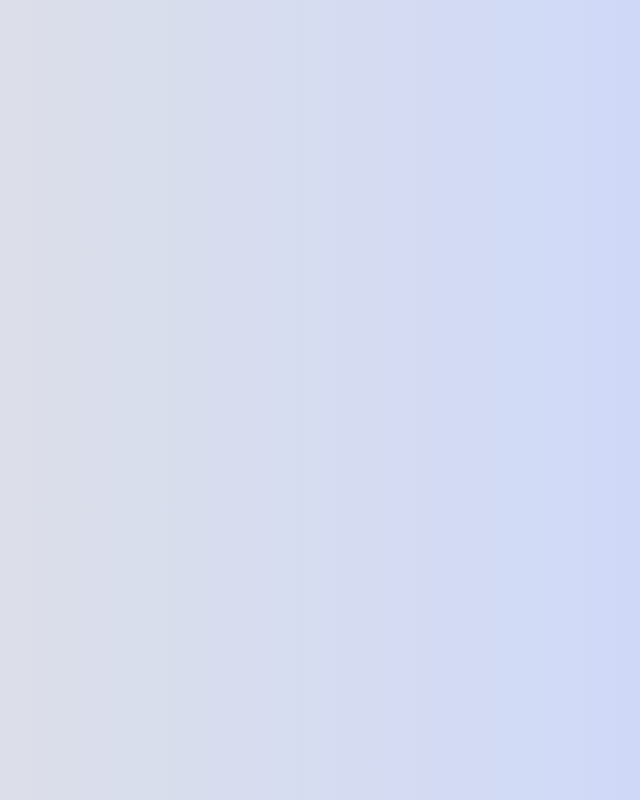
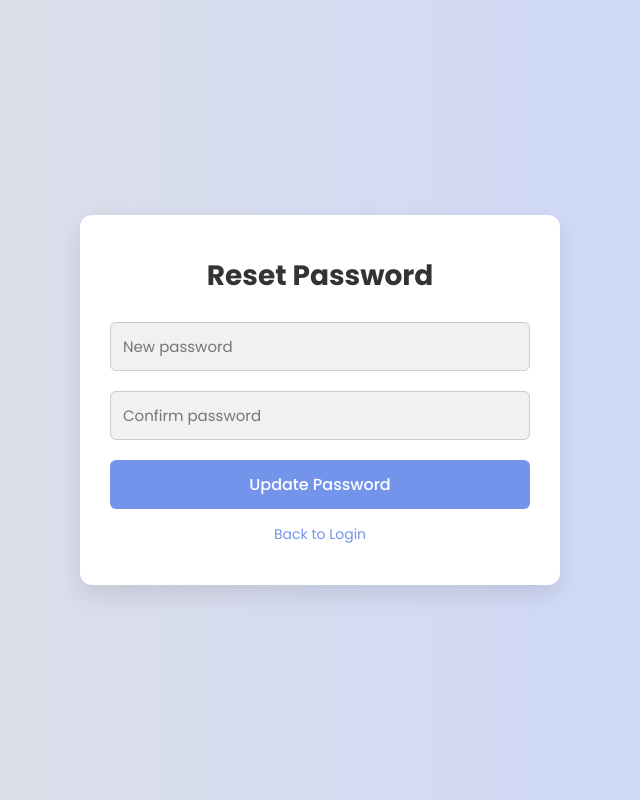
Before and after one commit to anjalybeshari/novaweb, an Angular app in the folder frontend-app/: page /reset-password in a window 1280 px wide. Before the commit this address led to /. Shown: the whole page, without its empty margins (320-960 px from the left). Built offline with nearby package versions, Linux system fonts and the light colour scheme.

Commit message:
krijimi i faqeve forgot dhe reset password

```diff
--- /dev/null
+++ b/frontend-app/src/app/forgot-password/forgot-password.component.html
@@ -0,0 +1,21 @@
+<div class="container">
+  <div class="form-box">
+    <h2>Forgot Password</h2>
+
+    <p class="error-message"   *ngIf="errorMessage">{{ errorMessage }}</p>
+    <p class="success-message" *ngIf="successMessage">{{ successMessage }}</p>
+
+    <form (ngSubmit)="submit()" #form="ngForm">
+      <input
+        type="email"
+        name="email"
+        [(ngModel)]="email"
+        placeholder="Enter your email"
+        required
+      />
+      <button type="submit" [disabled]="form.invalid">Send Reset Link</button>
+    </form>
+
+    <p><a routerLink="/login">Back to Login</a></p>
+  </div>
+</div>
--- /dev/null
+++ b/frontend-app/src/app/forgot-password/forgot-password.component.ts
@@ -0,0 +1,49 @@
+import { Component }    from '@angular/core';
+import { HttpClient }   from '@angular/common/http';
+import { CommonModule } from '@angular/common';
+import { FormsModule }  from '@angular/forms';
+import { RouterLink }   from '@angular/router';
+
+interface ForgotPasswordResponse {
+  status: 'success' | 'error';
+  message: string;
+}
+
+@Component({
+  selector: 'app-forgot-password',
+  standalone: true,
+  imports: [CommonModule, FormsModule, RouterLink],
+  templateUrl: './forgot-password.component.html'
+})
+export class ForgotPasswordComponent {
+  email = '';
+  errorMessage = '';
+  successMessage = '';
+
+  constructor(private http: HttpClient) {}
+
+  submit() {
+    this.errorMessage = '';
+    this.successMessage = '';
+
+    this.http
+      .post<ForgotPasswordResponse>(
+        'http://localhost:8000/api/forgot_password.php',
+        { email: this.email },
+        { withCredentials: true }
+      )
+      .subscribe({
+        next: (res) => {
+          // Explicitly handle each case:
+          if (res.status === 'success') {
+            this.successMessage = res.message;
+          } else {
+            this.errorMessage = res.message;
+          }
+        },
+        error: () => {
+          this.errorMessage = 'Server error';
+        }
+      });
+  }
+}
--- /dev/null
+++ b/frontend-app/src/app/reset-password/reset-password.component.html
@@ -0,0 +1,28 @@
+<div class="container">
+  <div class="form-box">
+    <h2>Reset Password</h2>
+
+    <p class="error-message"   *ngIf="errorMessage">{{ errorMessage }}</p>
+    <p class="success-message" *ngIf="successMessage">{{ successMessage }}</p>
+
+    <form (ngSubmit)="submit()" #form="ngForm">
+      <input
+        type="password"
+        name="password"
+        [(ngModel)]="password"
+        placeholder="New password"
+        required
+      />
+      <input
+        type="password"
+        name="password_confirmation"
+        [(ngModel)]="password_confirmation"
+        placeholder="Confirm password"
+        required
+      />
+      <button type="submit" [disabled]="form.invalid">Update Password</button>
+    </form>
+
+    <p><a routerLink="/login">Back to Login</a></p>
+  </div>
+</div>
--- /dev/null
+++ b/frontend-app/src/app/reset-password/reset-password.component.ts
@@ -0,0 +1,60 @@
+import { Component, OnInit }  from '@angular/core';
+import { ActivatedRoute, Router } from '@angular/router';
+import { HttpClient }         from '@angular/common/http';
+import { CommonModule }       from '@angular/common';
+import { FormsModule }        from '@angular/forms';
+import { RouterLink }         from '@angular/router';
+
+@Component({
+  selector: 'app-reset-password',
+  standalone: true,
+  imports: [CommonModule, FormsModule, RouterLink],
+  templateUrl: './reset-password.component.html'
+})
+export class ResetPasswordComponent implements OnInit {
+  token = '';
+  password = '';
+  password_confirmation = '';
+  successMessage = '';
+  errorMessage = '';
+
+  constructor(
+    private route: ActivatedRoute,
+    private http:   HttpClient,
+    private router: Router
+  ) {}
+
+  ngOnInit() {
+    this.route.queryParams.subscribe(params => {
+      this.token = params['token'] || '';
+    });
+  }
+
+  submit() {
+    this.successMessage = this.errorMessage = '';
+    if (this.password !== this.password_confirmation) {
+      this.errorMessage = 'Passwords do not match';
+      return;
+    }
+
+    this.http.post<any>(
+      'http://localhost:8000/api/reset_password.php',
+      {
+        token: this.token,
+        password: this.password,
+        password_confirmation: this.password_confirmation
+      },
+      { withCredentials: true }
+    ).subscribe({
+      next: res => {
+        if (res.status === 'success') {
+          this.successMessage = res.message;
+          setTimeout(() => this.router.navigate(['/login']), 1500);
+        } else {
+          this.errorMessage = res.message;
+        }
+      },
+      error: () => this.errorMessage = 'Server error'
+    });
+  }
+}
```
Also changed, not shown: frontend-app/src/app/app.routes.ts (+6 -1 lines), frontend-app/src/app/forgot-password/forgot-password.component.css (added), frontend-app/src/app/reset-password/reset-password.component.css (added), 2 other files (tests, documents, lock files or other folders).
